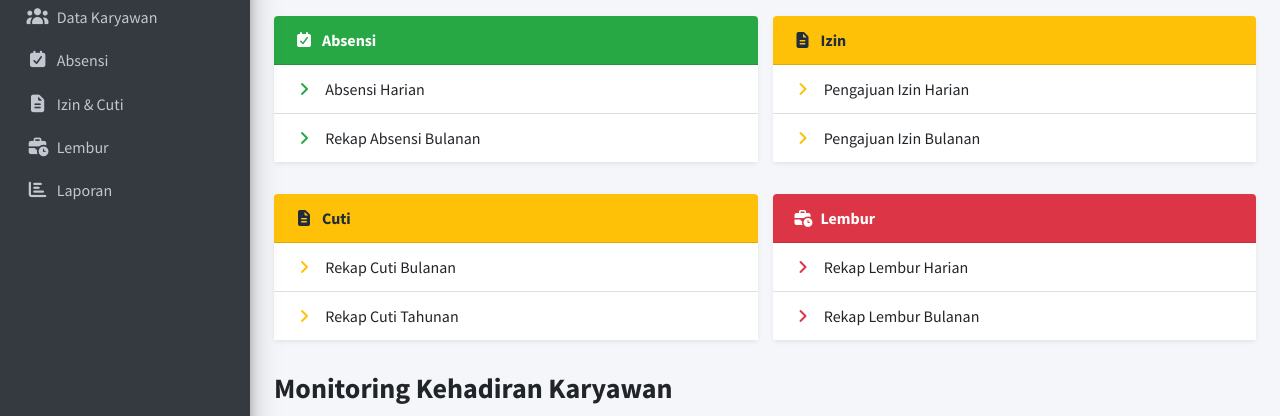
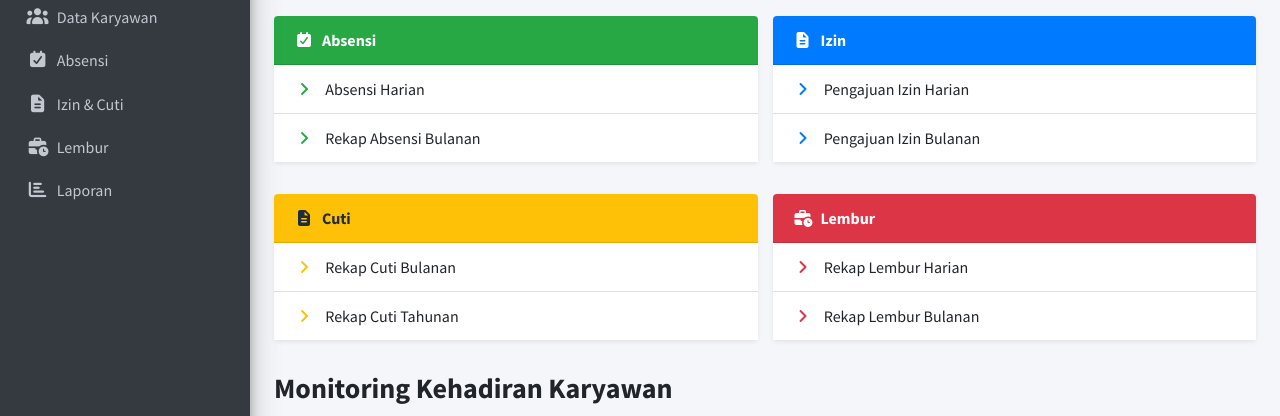
Before and after one commit to DavinAmanta/employee_front, a plain HTML site: page index.html in a window 1280 px wide. Shown: the part 127-543 px from the top of the page. Drawn offline with nearby package versions, Linux system fonts and the light colour scheme.

Commit message:
add warna

```diff
--- a/index.html
+++ b/index.html
@@ -125,18 +125,18 @@
         </div>
         <div class="col-md-6 mb-3">
           <div class="card shadow-sm">
-            <div class="card-header bg-warning d-flex align-items-center">
+            <div class="card-header bg-primary d-flex align-items-center">
               <i class="fas fa-file-alt mr-2"></i>
               <strong>Izin</strong>
             </div>
             <div class="card-body p-0">
               <ul class="list-group list-group-flush">
                 <li class="list-group-item menu-link">
-                  <i class="fa fa-angle-right text-warning mr-2"></i>
+                  <i class="fa fa-angle-right text-primary mr-2"></i>
                   Pengajuan Izin Harian
                 </li>
                 <li class="list-group-item menu-link">
-                  <i class="fa fa-angle-right text-warning mr-2"></i>
+                  <i class="fa fa-angle-right text-primary mr-2"></i>
                   Pengajuan Izin Bulanan
                 </li>
               </ul>
```
